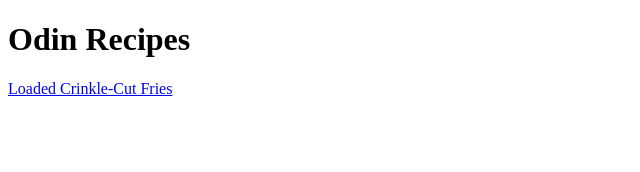
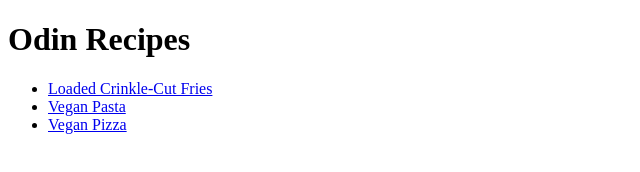
Before and after one commit to acdeguia/odin-recipes, a plain HTML site: page index.html in a window 1280 px wide. Shown: the whole page, without its empty margins (0-640 px from the left). Drawn offline with Linux system fonts and the light colour scheme.

Commit message:
Link other recipes

```diff
--- a/index.html
+++ b/index.html
@@ -6,6 +6,11 @@
 </head>
 <body>
     <h1>Odin Recipes</h1>
-    <a href="./recipes/potato.html">Loaded Crinkle-Cut Fries</a>
+    <ul>
+        <li><a href="./recipes/potato.html">Loaded Crinkle-Cut Fries</a></li>
+        <li><a href="./recipes/pasta.html">Vegan Pasta</a></li>
+        <li><a href="./recipes/pizza.html">Vegan Pizza</a></li>
+    </ul>
+
 </body>
 </html>
```
